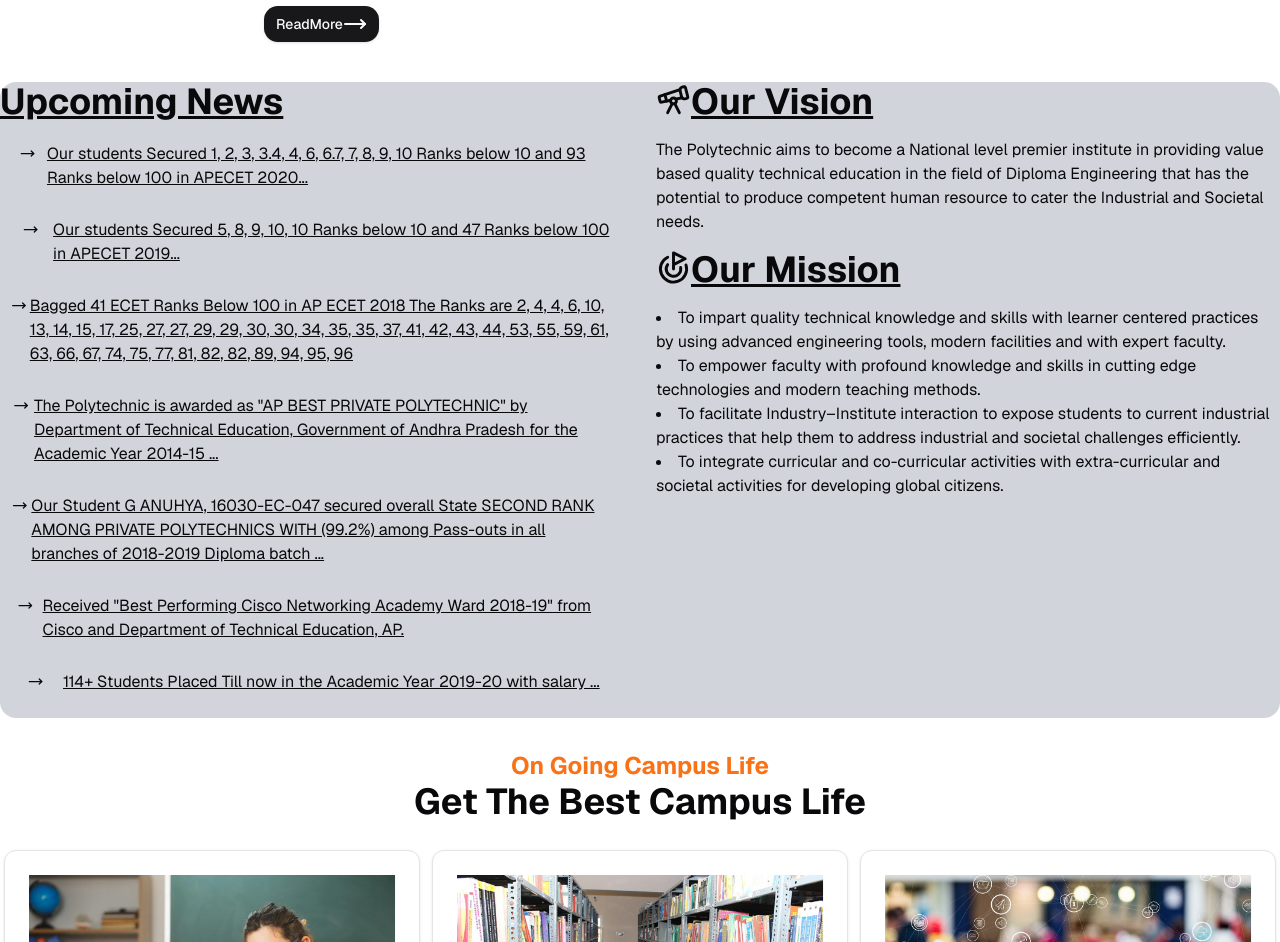
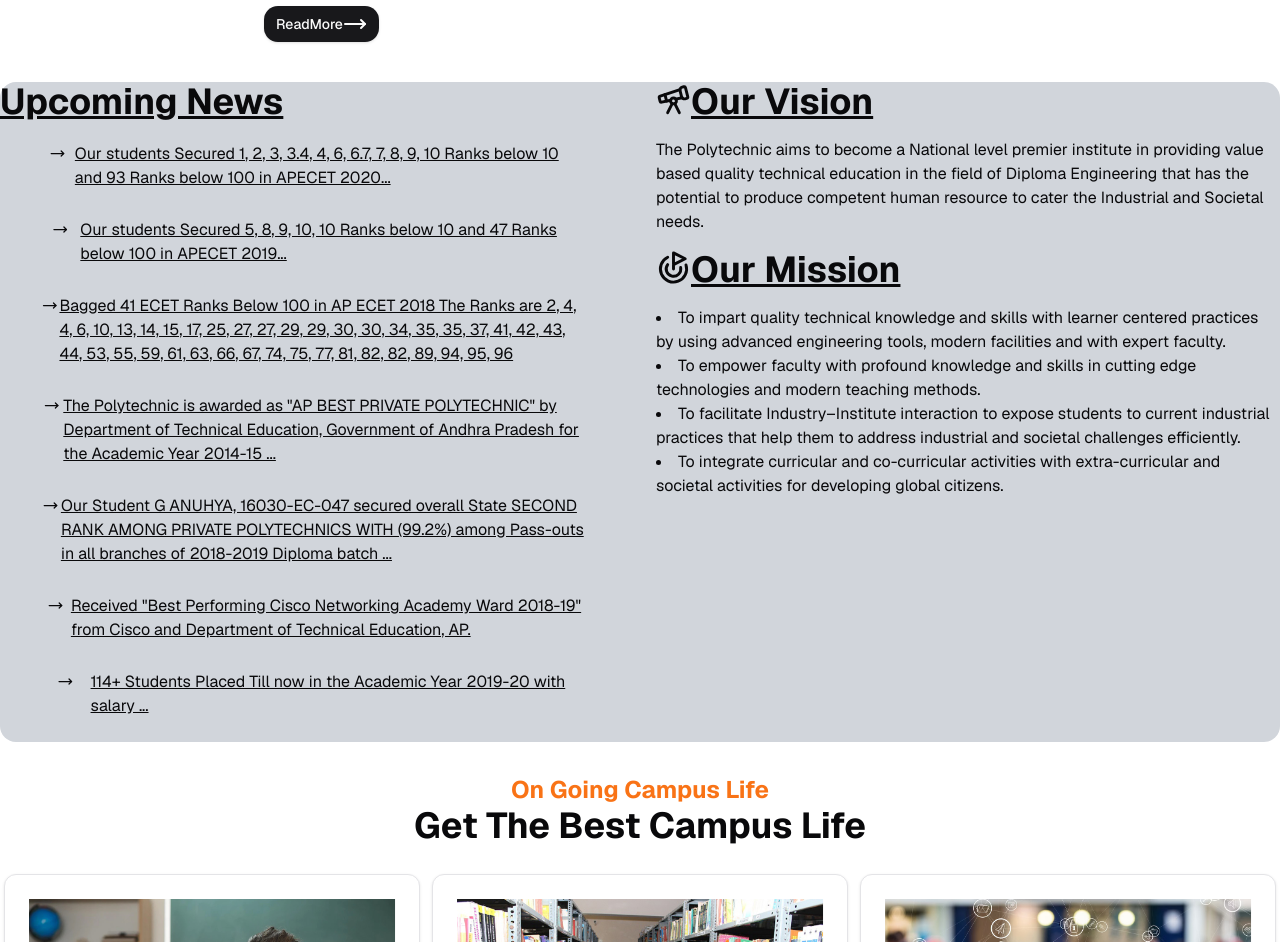
Before and after one commit to YGNTECHSTARTUP/AANM-VVRSR, a Next.js app: page / in a window 1280 px wide. Shown: the part 1320-2262 px from the top of the page. Built offline with nearby package versions, Linux system fonts and the light colour scheme.

Commit message:
containers

```diff
--- a/app/comp/MarqueeSection.tsx
+++ b/app/comp/MarqueeSection.tsx
@@ -2,7 +2,7 @@ import { Mission, paragraphs } from '@/constants'
 import { Goal, MoveRight, Telescope } from 'lucide-react'
 import Link from 'next/link'
 import React from 'react'
-import Marquee from './Marqueee'
+
 
 const MarqueeSection = () => {
 
@@ -10,7 +10,7 @@ const MarqueeSection = () => {
     <div className="m-2 md:flex max-w-7xl mx-auto my-8 bg-gray-300 dark:bg-muted rounded-lg ">
     <div className="flex-1">
       <h2 className="text-4xl font-bold mb-4 underline">Upcoming News</h2>
-      <Marquee behavior="scroll" className="space-y-8" direction="up"  >
+      <div className='container'  >
         {
             paragraphs.map((para)=>{
                 return <div className='flex p-2'>
@@ -21,7 +21,7 @@ const MarqueeSection = () => {
         }
 
 
-      </Marquee>
+      </div>
     </div>
 
 
--- a/app/comp/Marqueee.tsx
+++ /dev/null
@@ -1,33 +0,0 @@
-// components/Marquee.tsx
-import React, { ReactNode } from 'react';
-
-interface MarqueeProps {
-  behavior?: 'scroll' | 'slide' | 'alternate';
-  direction?: 'up' | 'down' | 'left' | 'right';
-  scrollamount?: number;
-  className?: string;
-  children?: ReactNode;
-}
-
-const Marquee: React.FC<MarqueeProps> = ({
-
-  direction = 'up',
-  scrollamount = 4,
-  className = '',
-  children,
-}) => {
-  return (
-    <div className={className} style={{ overflow: 'hidden' }}>
-      <div
-        style={{
-          display: 'inline-block',
-          animation: `marquee-${direction} ${10 / scrollamount}s linear infinite`,
-        }}
-      >
-        {children}
-      </div>
-    </div>
-  );
-};
-
-export default Marquee;
```
